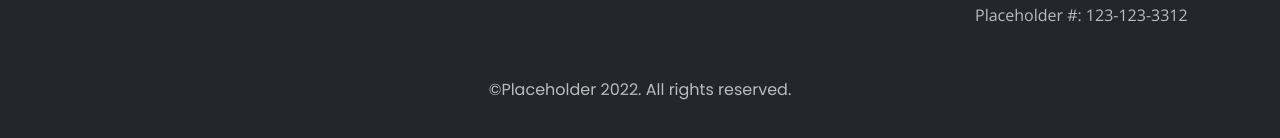
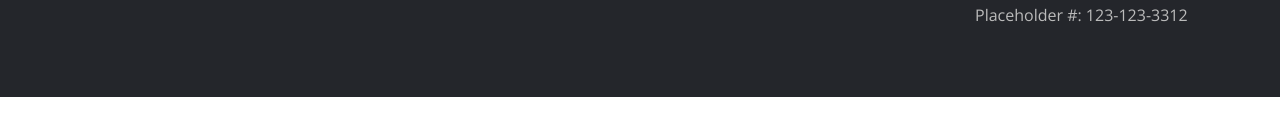
Before and after one commit to imneil04/feproject1, a plain HTML site: page aboutus.html in a window 1280 px wide. Shown: the part 1993-2131 px from the top of the page. After the commit the page ends 2090 px from the top, so only its background shows below. Drawn offline with nearby package versions, Linux system fonts and the light colour scheme.

Commit message:
Content changes
- Remove title icons
- Remove placeholder container in footer
- push changes

```diff
--- a/aboutus.html
+++ b/aboutus.html
@@ -6,7 +6,7 @@
     <meta name="viewport" content="width=device-width, initial-scale=1.0">
     <title>Meet the Team</title>
 
-    <link rel="icon" type="image" href="./images/tbear.ico">
+    <!--<link rel="icon" type="image" href="./images/tbear.ico"> -->
 
     <link rel="stylesheet" type="text/css" href="./css/menubar.css">
     <link rel="stylesheet" type="text/css" href="./css/aboutus.css">
@@ -156,7 +156,6 @@
                 </div>
             </div>
         </div>
-            <div class="footercr">&copyPlaceholder 2022. All rights reserved.</div>
     </div>
 </body>
 </html>
```
Also changed, not shown: branches.html (+1 -2 lines), contact.html (+1 -2 lines), index.html (+1 -2 lines), pricing.html (+1 -2 lines), images/tbear.ico (deleted).
